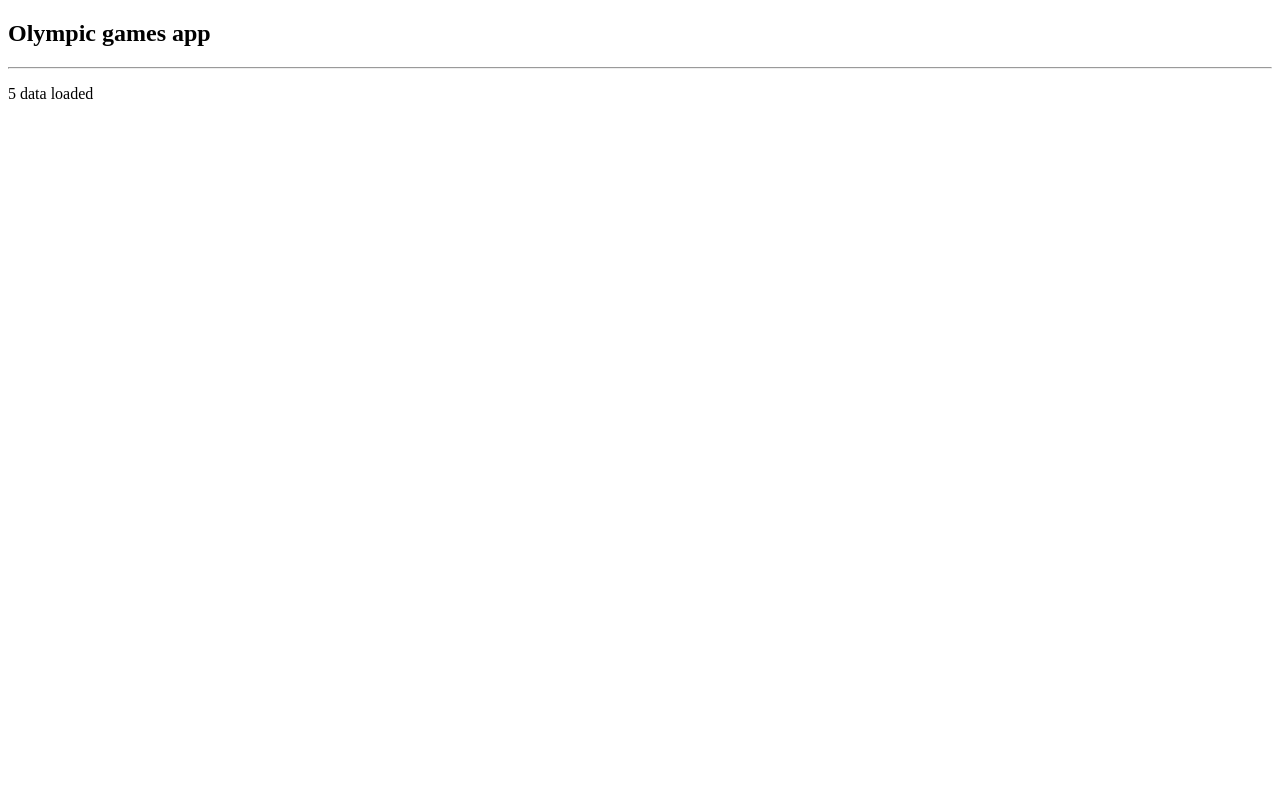
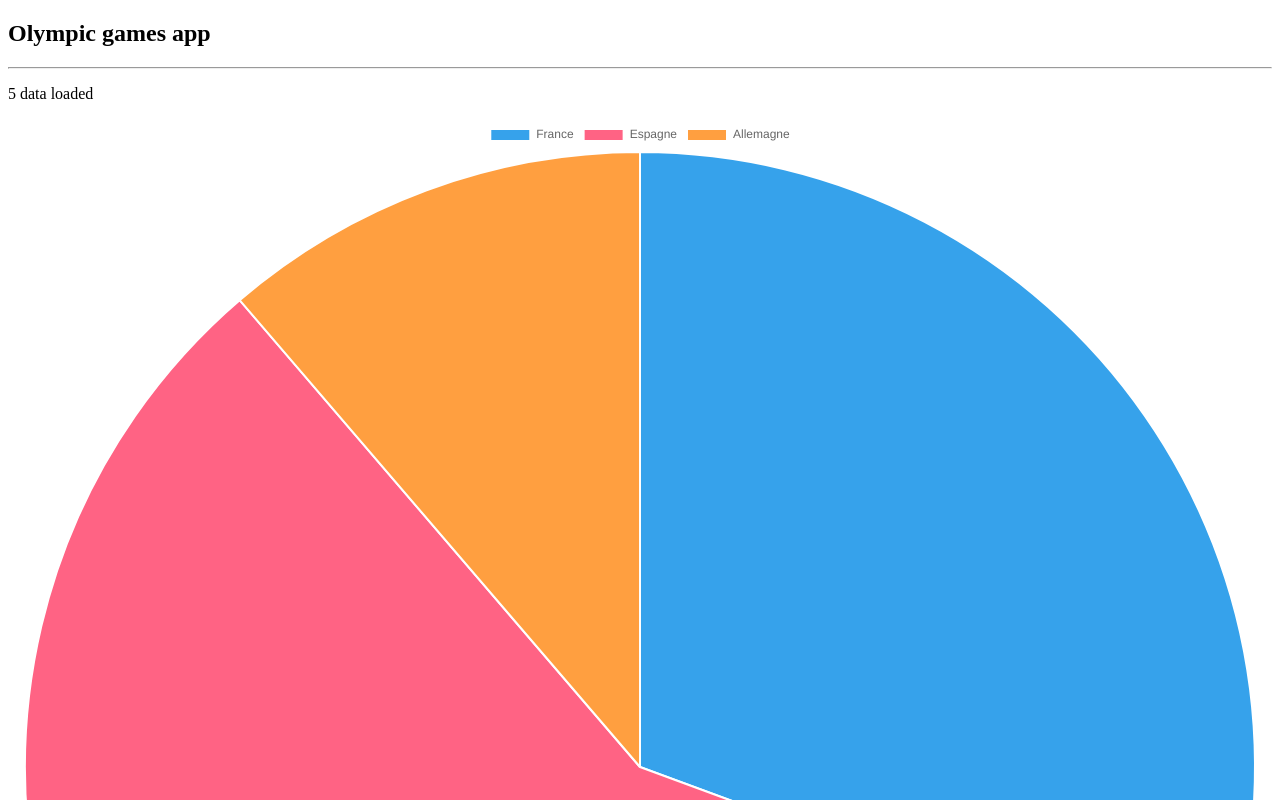
Before and after one commit to karla-perez-brugues/telesport, an Angular app: page / in a window 1280 px wide. Shown: the top 800 px of the page. Built offline with nearby package versions, Linux system fonts and the light colour scheme.

Commit message:
[#3] add chart.js and create first chart

```diff
--- a/package.json
+++ b/package.json
@@ -18,6 +18,7 @@
     "@angular/platform-browser": "^18.0.3",
     "@angular/platform-browser-dynamic": "^18.0.3",
     "@angular/router": "^18.0.3",
+    "chart.js": "^4.4.7",
     "rxjs": "~7.8.0",
     "tslib": "^2.3.0",
     "zone.js": "~0.14.3"
--- a/src/app/app.component.ts
+++ b/src/app/app.component.ts
@@ -1,6 +1,9 @@
 import { Component, OnInit } from '@angular/core';
 import { take } from 'rxjs';
 import { OlympicService } from './core/services/olympic.service';
+import { Chart, registerables } from "chart.js";
+
+Chart.register(...registerables);
 
 @Component({
   selector: 'app-root',
--- a/src/app/core/services/olympic.service.ts
+++ b/src/app/core/services/olympic.service.ts
@@ -29,4 +29,23 @@ export class OlympicService {
   getOlympics() {
     return this.olympics$.asObservable();
   }
+
+  getMedalsPerCountry(): [] {
+      let medals: any = [];
+
+      this.olympics$.subscribe((olympics) => {
+          olympics?.forEach((olympic) => {
+              let medalsCount = 0;
+              let country = olympic.country;
+
+              olympic.participations.forEach((participation) => {
+                  medalsCount += participation.medalsCount;
+              });
+
+              medals.push({'country': country, 'medalsCount': medalsCount});
+          });
+      })
+
+      return medals;
+  }
 }
--- a/src/app/pages/home/home.component.html
+++ b/src/app/pages/home/home.component.html
@@ -1,3 +1,6 @@
 <h2>Olympic games app</h2>
 <hr />
 <p>{{ (olympics$ | async)?.length }} data loaded</p>
+<div class="chart-container">
+    <canvas id="MyChart">{{ chart }}</canvas>
+</div>
--- a/src/app/pages/home/home.component.ts
+++ b/src/app/pages/home/home.component.ts
@@ -2,6 +2,7 @@ import { Component, OnInit } from '@angular/core';
 import { Observable, of } from 'rxjs';
 import { OlympicService } from 'src/app/core/services/olympic.service';
 import {Olympic} from "../../core/models/Olympic";
+import {Chart} from "chart.js";
 
 @Component({
   selector: 'app-home',
@@ -10,10 +11,33 @@ import {Olympic} from "../../core/models/Olympic";
 })
 export class HomeComponent implements OnInit {
   public olympics$: Observable<Olympic[]|null> = of(null);
+  public medals!: { country: string; medalsCount: number }[];
+
+  public chart!: Chart;
 
   constructor(private olympicService: OlympicService) {}
 
   ngOnInit(): void {
     this.olympics$ = this.olympicService.getOlympics();
+    this.medals = this.olympicService.getMedalsPerCountry();
+
+    let countries = this.medals.map(({country}) => country);
+    let medalsCount = this.medals.map(({medalsCount}) => medalsCount);
+
+    let data: any = {
+      labels: ['France', 'Espagne', 'Allemagne'], // FIXME: use real data
+      datasets: [{
+        label: 'Medals per country',
+        data: [456, 865, 168], // FIXME: use real data
+        hoverOffset: 4
+      }]
+    };
+
+    let config: any = {
+      type: 'pie',
+      data: data,
+    };
+
+    this.chart = new Chart('MyChart', config);
   }
 }
```
Also changed, not shown: 1 other file (tests, documents, lock files or other folders).
